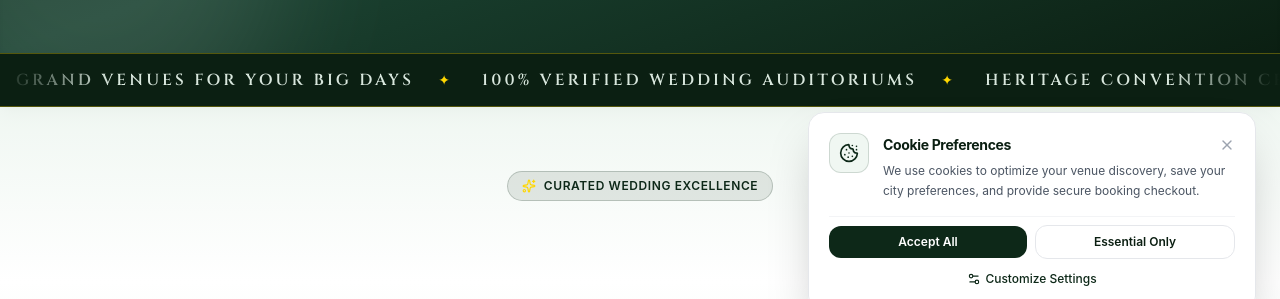
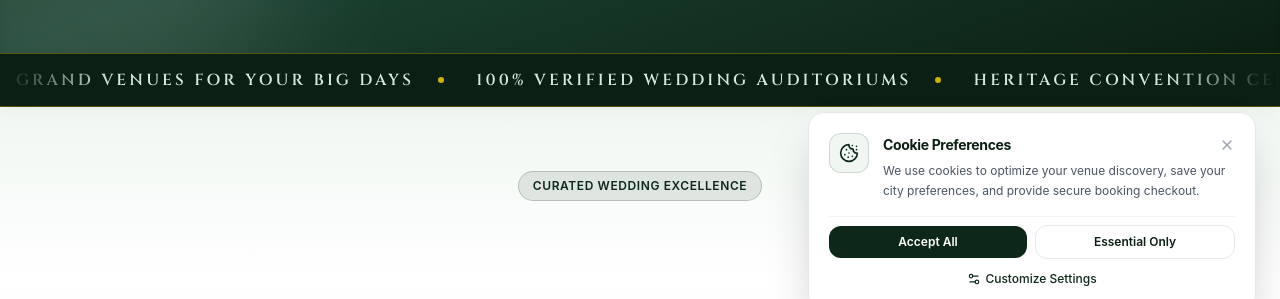
Before and after one commit to abees-io/mana-venues, a React (Vite) app in the folder wed-app/: page / in a window 1280 px wide. Shown: the part 464-763 px from the top of the page. Built offline with nearby package versions, Linux system fonts and the light colour scheme; no server answers; the database is empty.

Commit message:
style: remove sparkle icon and star emoji from scroll animated section

```diff
--- a/wed-app/src/components/home/ScrollAnimatedSection.tsx
+++ b/wed-app/src/components/home/ScrollAnimatedSection.tsx
@@ -1,7 +1,6 @@
 import { useEffect, useRef } from 'react'
 import gsap from 'gsap'
 import { ScrollTrigger } from 'gsap/ScrollTrigger'
-import { Sparkles } from 'lucide-react'
 
 gsap.registerPlugin(ScrollTrigger)
 
@@ -76,7 +75,7 @@ export default function ScrollAnimatedSection() {
               >
                 {text}
               </span>
-              <span className="text-brand-secondary text-xs sm:text-sm">✦</span>
+              <span className="w-1.5 h-1.5 rounded-full bg-brand-secondary inline-block opacity-80" />
             </div>
           ))}
         </div>
@@ -87,7 +86,6 @@ export default function ScrollAnimatedSection() {
         <div className="max-w-4xl mx-auto text-center space-y-5">
           {/* Badge */}
           <div className="inline-flex items-center gap-2 px-3.5 py-1.5 rounded-full bg-brand-primary/10 border border-brand-primary/20 text-xs font-semibold text-brand-primary uppercase tracking-wider">
-            <Sparkles className="w-3.5 h-3.5 text-brand-secondary" />
             <span>Curated Wedding Excellence</span>
           </div>
 
```
